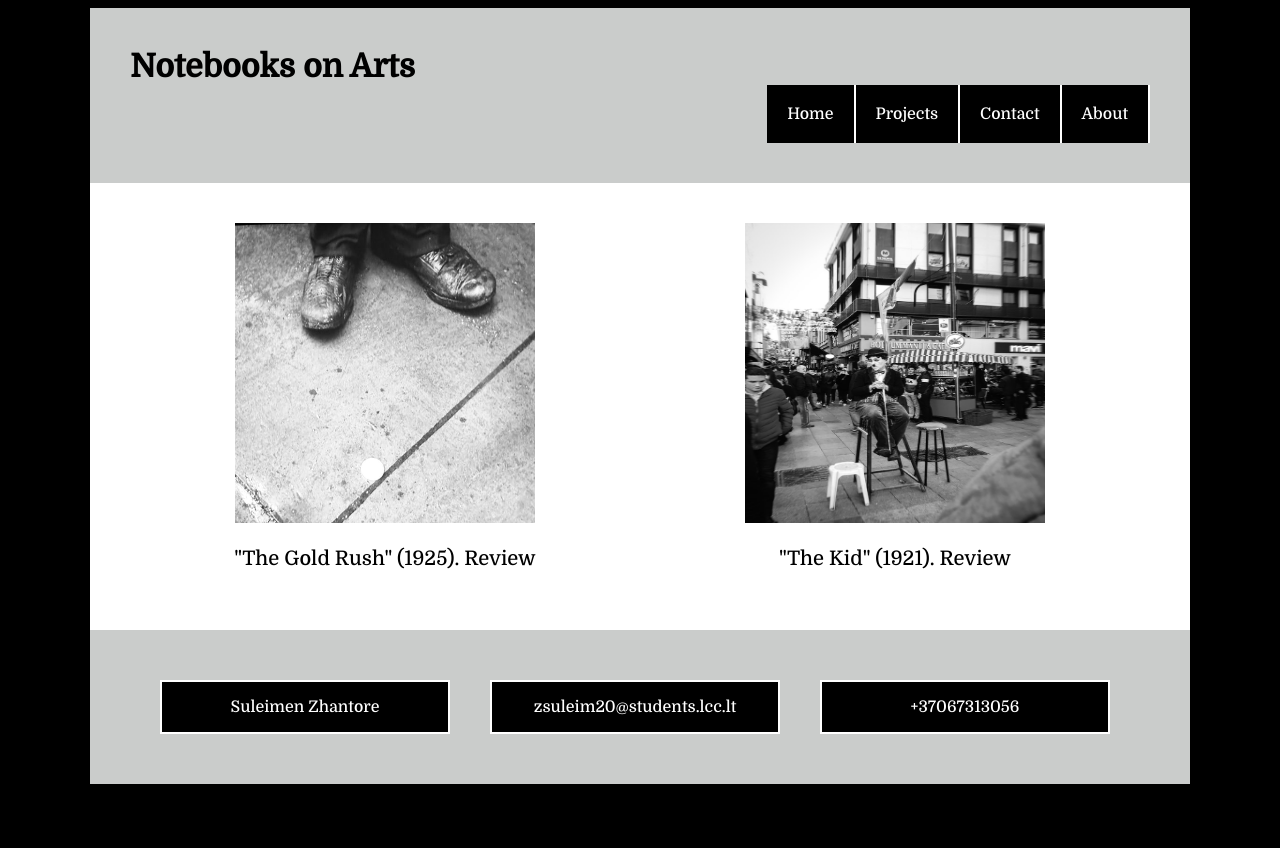
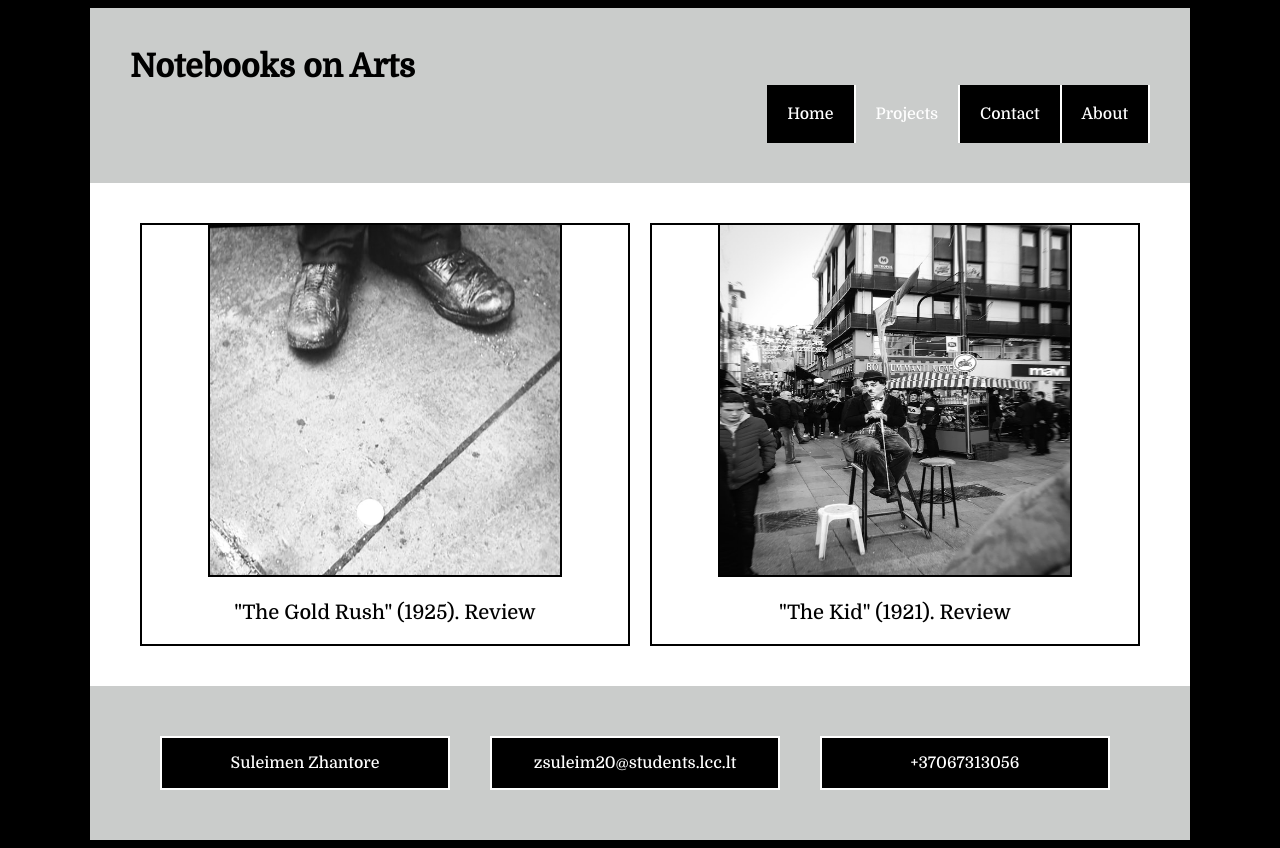
Before and after one commit to ZhantoreS/ZhantoreS.github.io, a plain HTML site: page projects.html in a window 1280 px wide. Before the commit the page ends 800 px from the top, so only its background shows below. Drawn offline with Linux system fonts and the light colour scheme.

Commit message:
Add files via upload

```diff
--- a/Style.css
+++ b/Style.css
@@ -9,7 +9,7 @@ body {
 }
 
 body{
-	background-color: #000;
+	background-color: black;
 }
 
 main h2{
@@ -49,20 +49,17 @@ nav li{
 
 nav li a{
 	display: block;
-	color: #fff;
+	color: white;
 	text-align: center;
 	padding: 20px 20px;
 	text-decoration: none;
 	font-family: 'Domine', serif;
-	background-color: #000;
+	background-color: black;
 	border-right: 2px solid #fff;
 }
 
-nav li a:hover{
-	background-color: #cacccb;
-}
 
-li a:hover:not(.active) {
+li a:hover:not(.active){
 	background-color: #cacccb;
 }
 
@@ -85,19 +82,35 @@ footer {
 	color: black;
 }
 
+a.link:hover{
+	text-decoration: underline;
+	color: black;
+}
+
 .email{
 	text-decoration: none;
 	color: white;
 }
 
+a.email:hover{
+	text-decoration: underline;
+	color: white;
+}
+
 #charlie {
-	width: 300px;
-	height: 300px;
+	width: 350px;
+	height: 350px;
+	border-width: 0px 2px 2px 2px;
+	border-color: black;
+	border-style: solid;
 }
 
 #chaplin{
-	width: 300px;
-	height: 300px;
+	width: 350px;
+	height: 350px;
+	border-width: 0px 2px 2px 2px;
+	border-color: black;
+	border-style: solid;
 }
 
 main p{
@@ -114,31 +127,32 @@ main p{
 .contact{
 	font-family: 'Domine', serif;
 	font-size: 20px;
-
 }
 
 .two-column{
 	display: grid;
 	grid-template-columns: 50% 50%;
 	padding: 40px;
-	background-color: #fff;
+	background-color: white;
 }
 
 .two-column div{
-	background-color: #fff;
+	background-color: white;
 	margin-left: 10px;
 	margin-right: 10px;
 	text-align: center;
 	font-family: 'Domine', serif;
 	text-decoration: none;
-
+	border-width: 2px;
+	border-color: black;
+	border-style: solid;
 }
 
 .three-column{
 	display: grid;
 	grid-template-columns: 33% 33% 33%;
 	padding: 10px 10px;
-	color: #000;
+	color: black;
 	background-color: #cacccb;
 }
 
@@ -151,16 +165,16 @@ main p{
 	border-width: 2px;
 	border-color: #fff;
 	border-style: solid;
-	color: #fff;
+	color: white;
 	font-family: 'Domine', serif;
 }
 
 .contact{
-	background: #fff;
+	background: white;
 	padding: 15px;
 }
 
 article p{
-	background-color: #fff;
+	background-color: white;
 	font-size: 16px;
 }
--- a/projects.html
+++ b/projects.html
@@ -13,7 +13,7 @@
 				<ul>
 				  <li><a href="about.html">About</a></li>
 				  <li><a href="contact.html">Contact</a></li>
-				  <li><a href="projects.html">Projects</a></li>
+				  <li><a class="active" href="projects.html">Projects</a></li>
 				  <li><a href="index.html">Home</a></li>
 				</ul>
 			</nav>
```
Also changed, not shown: about.html (+1 -1 lines), contact.html (+4 -4 lines), index.html (+1 -1 lines).
